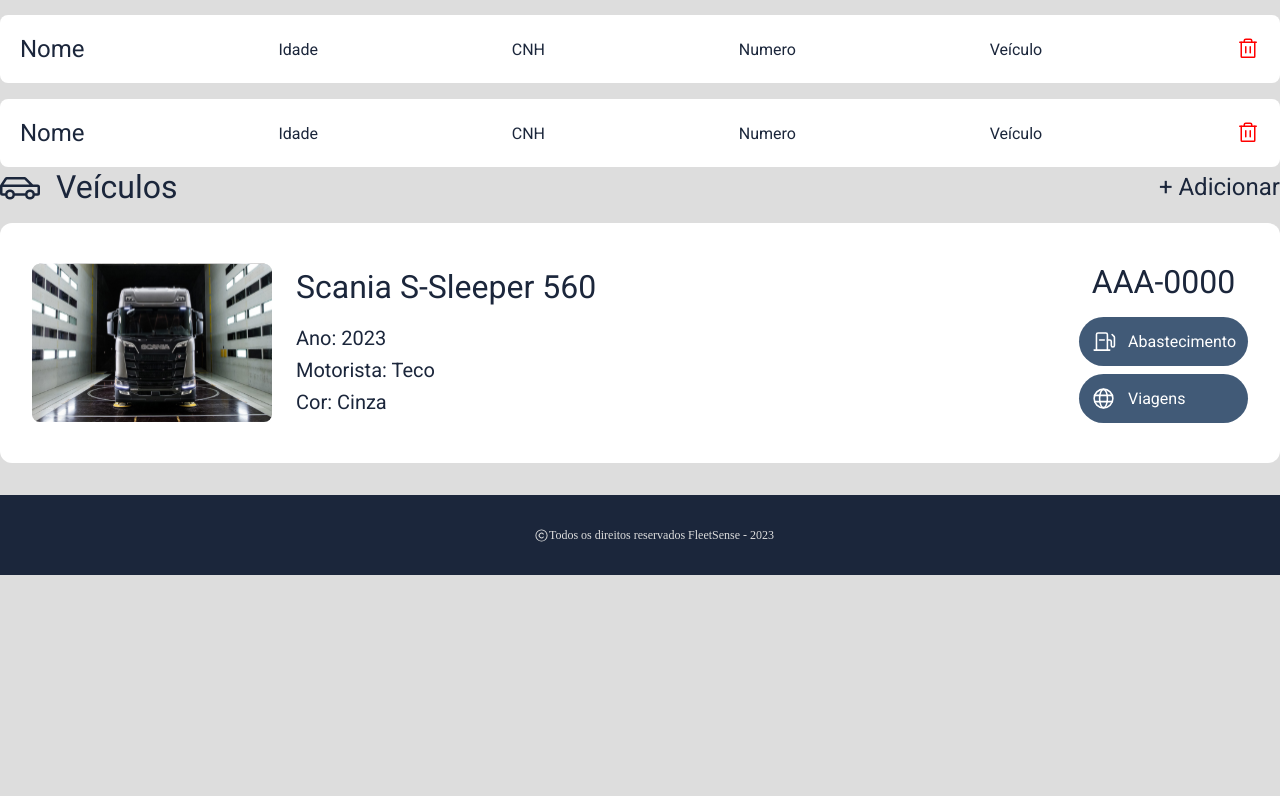
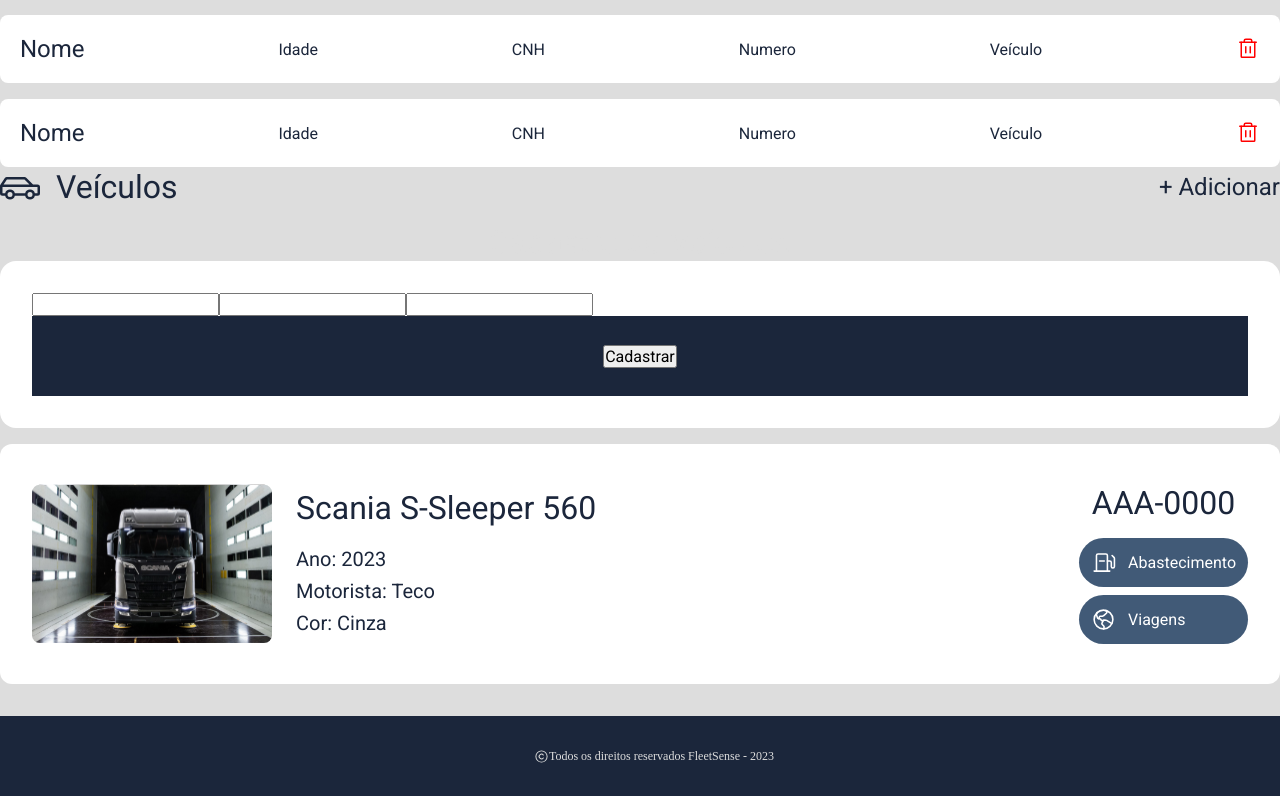
Before and after one commit to matheuspossenti/fleet-monster, a React (Vite) app: page / in a window 1280 px wide. Shown: the part 549-1345 px from the top of the page. Before the commit the page ends 1124 px from the top, so only its background shows below. Built offline with nearby package versions, Linux system fonts and the light colour scheme; a web font is replaced by a local one.

Commit message:
feat: vehicles

```diff
--- a/src/App.module.css
+++ b/src/App.module.css
@@ -1,4 +1,4 @@
 .wrapper {
-  max-width: 100rem;
+  max-width: 87rem;
   margin: 2rem auto;
 }
--- a/src/components/ListVeiculo.tsx
+++ b/src/components/ListVeiculo.tsx
@@ -1,4 +1,4 @@
-import { GasPump, Globe } from "phosphor-react";
+import { GasPump, GlobeHemisphereWest } from "phosphor-react";
 import styles from "./ListVeiculo.module.css";
 import img from "../assets/truck.svg";
 
@@ -22,7 +22,7 @@
                         Abastecimento
                     </button>
                     <button>
-                        <Globe size={25} />
+                        <GlobeHemisphereWest size={25} />
                         Viagens
                     </button>
                 </div>
--- a/src/components/Veiculos.module.css
+++ b/src/components/Veiculos.module.css
@@ -20,3 +20,12 @@
   text-decoration: none;
   color: var(--gray-900);
 }
+
+.form{
+  display: flex;
+  flex-direction: column;
+  margin-bottom: 1rem;
+  background: var(--white);
+  padding: 2rem;
+  border-radius: 1rem;
+}
--- a/src/components/Veiculos.tsx
+++ b/src/components/Veiculos.tsx
@@ -12,6 +12,24 @@
         </h1>
         <a href="#">+ Adicionar</a>
       </div>
+      <div className={styles.cadastro}>
+        <h1>Cadastro de Veículos</h1>
+        <div className={styles.form}>
+          <form action="">
+            <label htmlFor="fmodelo"></label>
+            <input type="text" id="fmodelo" />
+            <label htmlFor="fmodelo"></label>
+            <input type="text" id="fmodelo" />
+            <label htmlFor="fmodelo"></label>
+            <input type="text" id="fmodelo" />
+          </form>
+          <footer>
+            <button>
+              Cadastrar
+            </button>
+          </footer>
+        </div>
+      </div>
       <ListVeiculo />
     </>
   );
```
